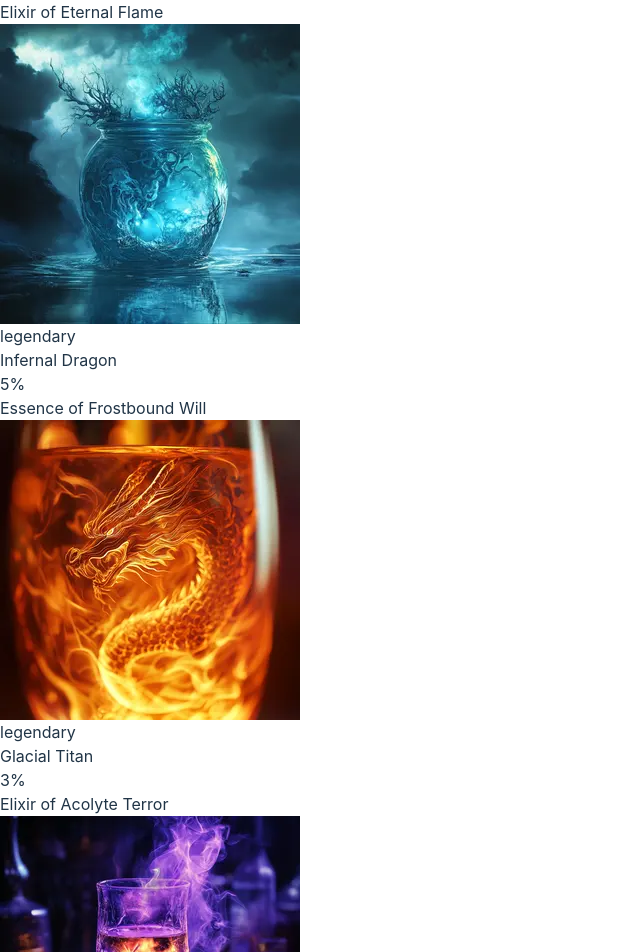
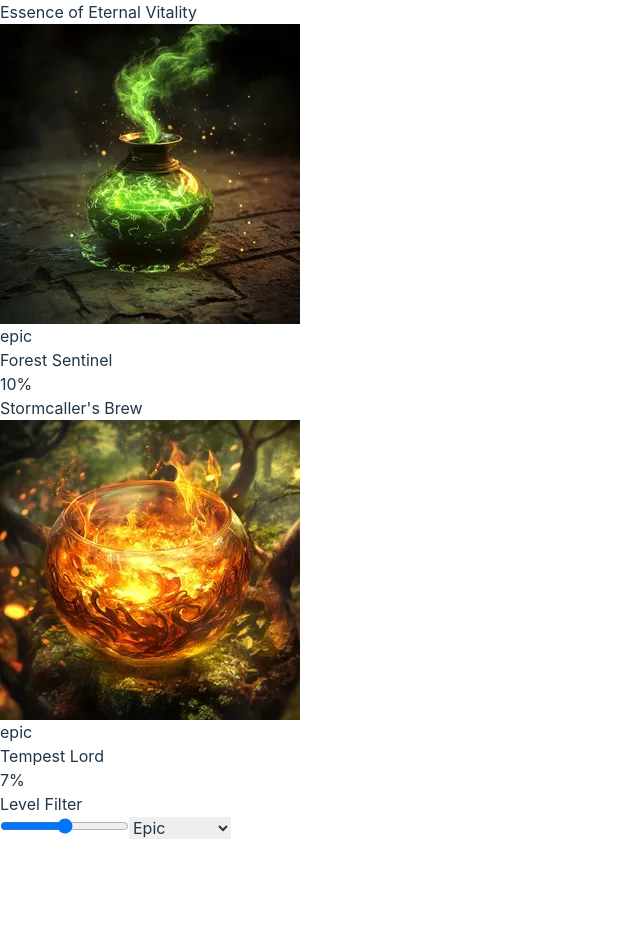
Before and after one commit to ArianFrutoss/arian-frutos-intcli2425, a React (Vite) app: page / in a window 1280 px wide. Shown: the top 952 px of the page, without its empty margins (0-640 px from the left). After the commit the page ends 840 px from the top, so only its background shows below. Built offline with nearby package versions, Linux system fonts and the light colour scheme.

Commit message:
ADD - the rarity dropdown

```diff
--- a/src/App.tsx
+++ b/src/App.tsx
@@ -3,21 +3,28 @@ import { Potion } from './types/Potion';
 import { potions } from './data/data';
 import PotionList from './components/PotionList';
 import LevelFilter from './components/LevelFilter';
-import { filterByLevelRequirement } from './helpers/potionHelpers';
+import { filterByLevelRequirement, getPotionsByRarity } from './helpers/potionHelpers';
+import RarityFilter from './components/RarityFilter';
 
 function App() {
   const [activePotions, setActivePotions] = useState<Potion[]>(potions);
   const [sliderCont, setSliderCont] = useState<string>("50");
+  const [rarityValue, setRarityValue] = useState<string>("epic");
 
   useEffect(() => {
     setActivePotions(filterByLevelRequirement(potions, +sliderCont));
   },[sliderCont]);
+
+  useEffect(() => {
+    setActivePotions(getPotionsByRarity(potions, rarityValue));
+  },[rarityValue]);
 
   return (
     <>
       <div className="w-screen h-screen">
         <PotionList potionsArray={activePotions}/>
         <LevelFilter setSliderCont={setSliderCont}/>
+        <RarityFilter setRarityValue={setRarityValue}/>
       </div>
     </>
   )
--- /dev/null
+++ b/src/components/RarityFilter.tsx
@@ -0,0 +1,17 @@
+interface Props {
+    setRarityValue: (value: string) => void;
+}
+
+const RarityFilter: React.FC<Props> = ({ setRarityValue }) => {
+    return (
+        <select
+            onChange={(e) => setRarityValue(e.target.value)}
+            className="block w-8/12 bg-gray-200 text-black border border-gray-800 rounded-md py-1 pl-6 pr-10 2xl:text-3xl lg:text-xl sm:text-base appearance-none">
+                <option value="epic">Epic</option>
+                <option value="legendary">Legendary</option>
+                <option value="mythic">Mythic</option>
+        </select>
+    )
+}
+
+export default RarityFilter;
```
